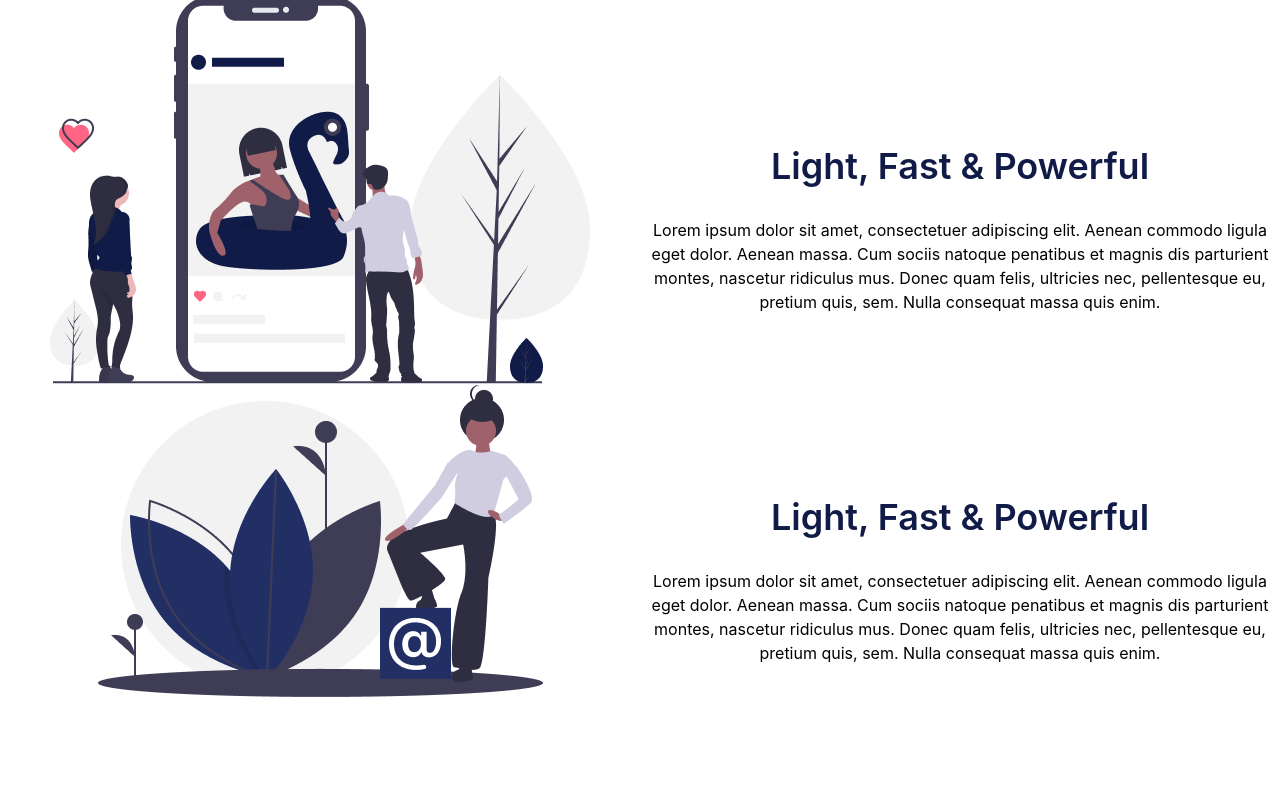
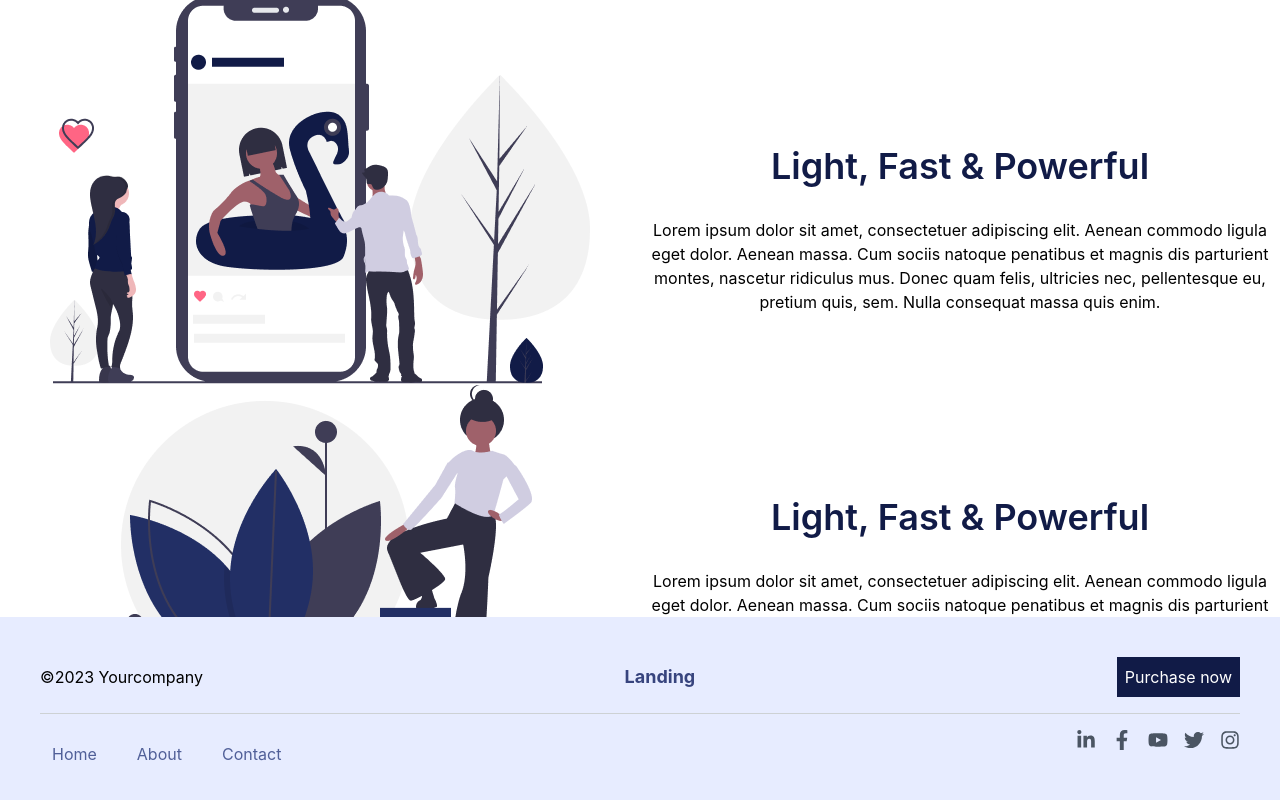
Before and after one commit to prastuti27/react-ui, a React (Create React App) app: page / in a window 1280 px wide. Shown: the part 322-1122 px from the top of the page. Before the commit the page ends 1019 px from the top, so only its background shows below. Built offline with nearby package versions, Linux system fonts and the light colour scheme.

Commit message:
create component footer and icons

```diff
--- a/package.json
+++ b/package.json
@@ -8,6 +8,7 @@
     "cra-template-typescript": "1.2.0",
     "react": "^18.3.1",
     "react-dom": "^18.3.1",
+    "react-icons": "^5.2.1",
     "react-scripts": "5.0.1",
     "typescript": "^5.5.2"
   },
--- a/src/components/Button.tsx
+++ b/src/components/Button.tsx
@@ -5,7 +5,7 @@ type ButtonProps={
     bgColor:string;
 }
 
-const Button: React.FC<ButtonProps> = ({ text, bgColor }) => {
+const Button=({ text, bgColor }: ButtonProps) => {
   return (
     <div>
       <button className={` text-white hidden p-2 border-b-1 border-purple-dark lg:block ${bgColor}`}>
--- a/src/components/Content.tsx
+++ b/src/components/Content.tsx
@@ -1,4 +1,8 @@
 import React from 'react'
+type ContentProps={
+  h2text:string
+  ptext:string
+}
 
 const Content = () => {
   return (
--- a/src/components/Footer.tsx
+++ b/src/components/Footer.tsx
@@ -0,0 +1,27 @@
+import React from 'react';
+import List from './List.tsx';
+import Button from './Button.tsx';
+import Icons from './Icons.tsx';
+import { FaLinkedinIn, FaFacebookF, FaYoutube, FaTwitter, FaInstagram } from "react-icons/fa";
+
+const icons = [FaLinkedinIn, FaFacebookF, FaYoutube, FaTwitter, FaInstagram];
+const names = ['Home', 'About', 'Contact'];
+
+const Footer = () => {
+  return (
+    <>
+      <footer className="bg-footer p-10 mt-0 sm:mt-0 lg:-mt-20 md:-mt-20 relative z-10">
+        <div className="flex flex-col md:flex md:flex-row lg:flex sm:text-center justify-between border-b border-grey pb-4 mb-4 items-center">
+          <span>©2023 Yourcompany</span>
+          <h1 className="text-purple-default text-lg font-bold">Landing</h1>
+          <Button text=" Purchase now" bgColor="bg-purple-dark" />
+        </div><div className="flex justify-between  w-full" >
+        <List names={names} />
+        <Icons icons={icons} />
+        </div>
+      </footer>
+    </>
+  );
+};
+
+export default Footer;
--- /dev/null
+++ b/src/components/Icons.tsx
@@ -0,0 +1,18 @@
+import React from 'react';
+import { IconType } from 'react-icons';
+
+type IconsProps = {
+  icons: IconType[];
+}
+
+const Icons = ({ icons }: IconsProps) => {
+  return (
+    <div className="flex gap-4">
+      {icons.map((Icon, index) => (
+        <a key={index} href=""><Icon className="text-gray-600 text-xl" /></a>
+      ))}
+    </div>
+  );
+}
+
+export default Icons;
--- a/src/pages/Landing.tsx
+++ b/src/pages/Landing.tsx
@@ -4,6 +4,8 @@ import Content from '../components/Content.tsx'
 import socialImage from '../assets/images/social.png'
 import newsImage from '../assets/images/news.png'
 import orderImage from '../assets/images/order.png'
+import Footer from '../components/Footer.tsx'
+
 
 const Landing = () => {
   return (
@@ -20,7 +22,7 @@ const Landing = () => {
      <Image src={orderImage} alt ="order"/>
      <Content/>
      </div>
-
+    <Footer/>
     </>
   )
 }
```
Also changed, not shown: 1 other file (tests, documents, lock files or other folders).
